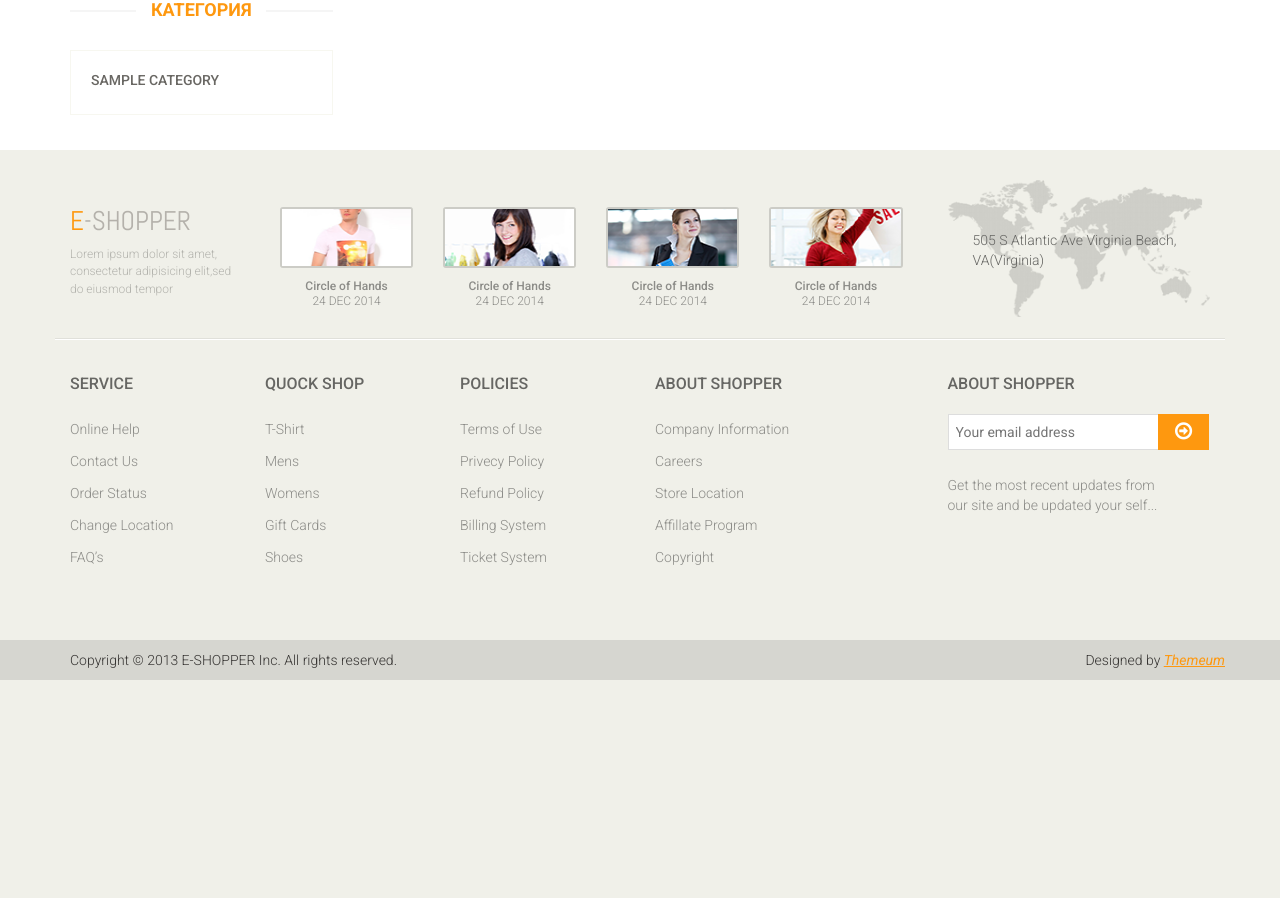
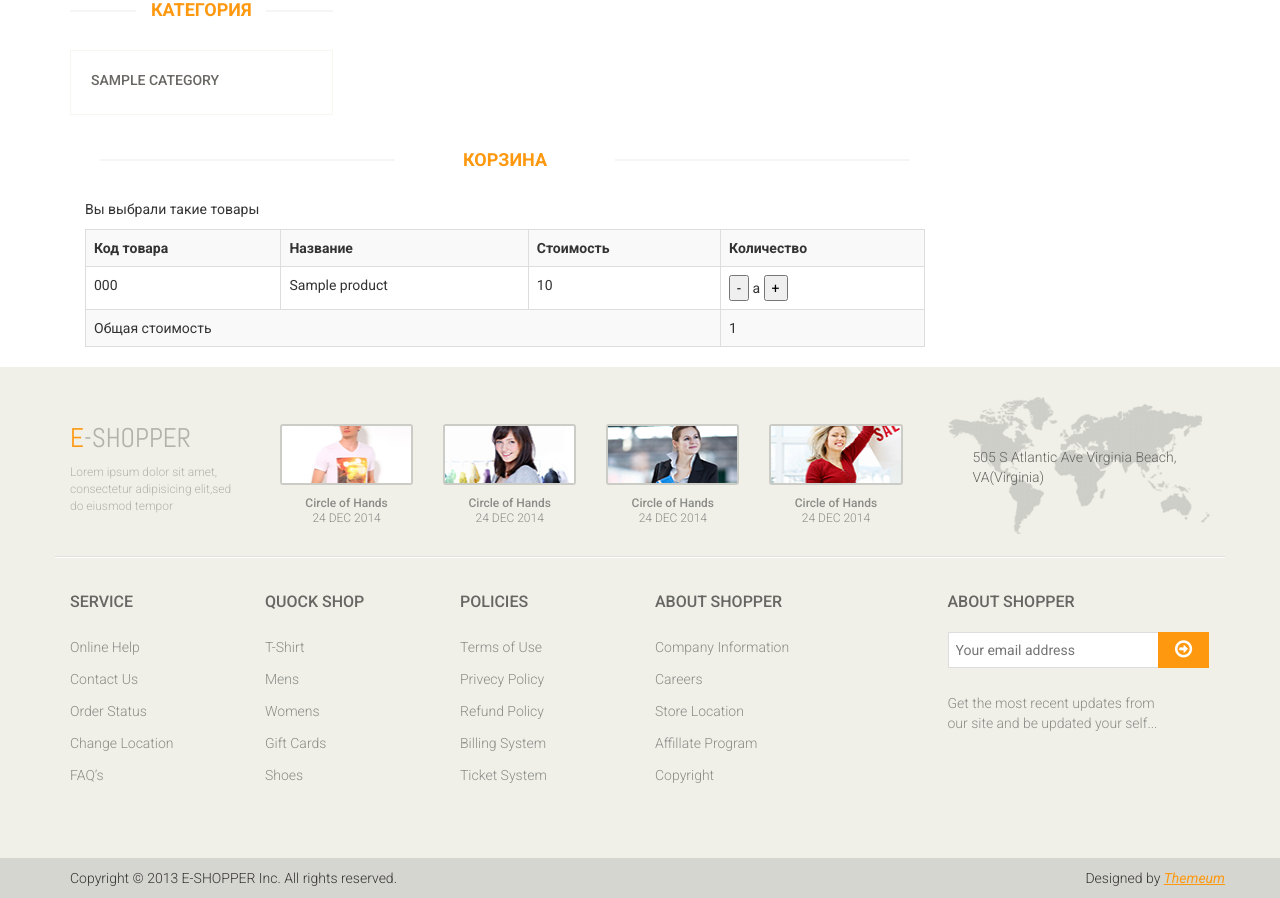
Before and after one commit to NikitaPoplavskiy/PHP, a PHP site: template INTERNET_SHOP_les/views/cart/index.php in a window 1280 px wide. Shown: the part 207-1105 px from the top of the page. Before the commit the page ends 887 px from the top, so only its background shows below. Run offline with PHP 8.4, Linux system fonts and the light colour scheme; the template is opened without the code that fills it: most values are stand-ins (such as "Sample title", 1, 10 or a date in 2020); data that the repository does not hold is empty; some libraries are stand-ins or nearby versions.

Commit message:
Доделал корзину. Попытался добавить удаление товара из корзины.

```diff
--- a/INTERNET_SHOP_les/config/routes.php
+++ b/INTERNET_SHOP_les/config/routes.php
@@ -19,6 +19,7 @@ return array(
     "cart/add/([0-9]+)" => "cart/add/$1",
     "cart/addAjax/([0-9]+)" => "cart/addAjax/$1",
     "cart" => "cart/index",
+    "/cart/countMinusAjax/" => "/cart/countMinusAjax/",
 
     "" => "site/index", // indexList в siteConroller
 );
--- a/INTERNET_SHOP_les/views/cart/index.php
+++ b/INTERNET_SHOP_les/views/cart/index.php
@@ -17,8 +17,44 @@
 								</div>
 							<?php endforeach; ?>
 					</div><!--/category-products-->
-
 				</div>
+			</div>
+		</div>
+		<div class="col-sm-9 padding-right">
+			<div class="features_items">
+				<h2 class="title text-center">Корзина</h2>
+				<?php if($productsInCart): ?>
+					<p>Вы выбрали такие товары</p>
+					<table class="table-bordered table-striped table">
+						<tr>
+							<th>Код товара</th>
+							<th>Название</th>
+							<th>Стоимость</th>
+							<th>Количество</th>
+						</tr>
+						<?php foreach ($products as $product): ?>
+							<tr>
+								<td><?php echo $product["code"]; ?></td>
+								<td>
+									<a href="/product/<?php echo $product["id"]; ?>"></a>
+									<?php echo $product["name"]; ?>
+								</td>
+								<td><?php echo $product["price"]; ?></td>
+								<td><button id="count_minus" count="<?php echo $productsInCart[$product["id"]];?>">-</button>
+								<span id="product-count">
+									<?php echo $productsInCart[$product["id"]];?>
+								</span>
+								<button id="count_plus">+</button></td>
+							</tr>
+						<?php endforeach; ?>
+						<tr>
+							<td colspan="3">Общая стоимость</td>
+							<td><?php echo $totalPrice;?></td>
+						</tr>
+					</table>
+				<?php else: ?>
+					<p>Корзина пуста</p>
+				<?php endif; ?>
 			</div>
 		</div>
 	</div>
```
Also changed, not shown: INTERNET_SHOP_les/controllers/CartController.php (+6 -1 lines), INTERNET_SHOP_les/models/Cart.php (+19 -0 lines), INTERNET_SHOP_les/views/layouts/footer.php (+16 -0 lines).
